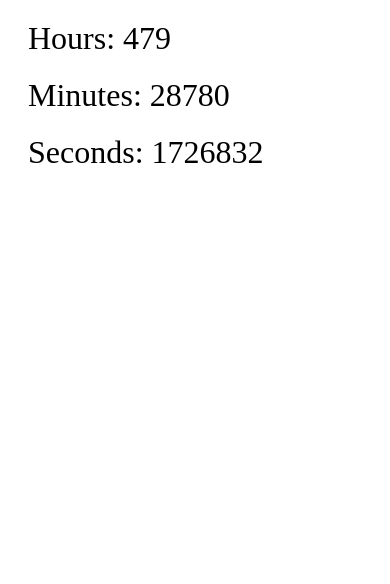
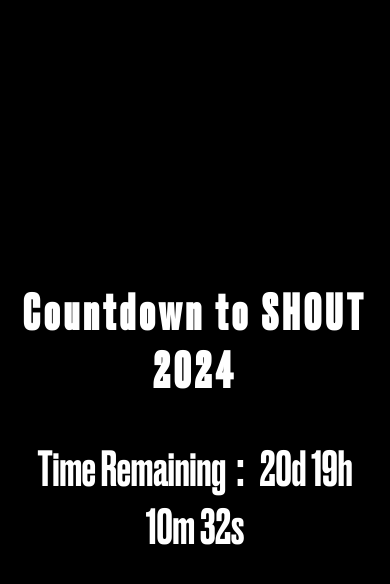
Before and after one commit to hazza-j/shout-timers, a plain HTML site: page index.html in a window 390 px wide. Drawn offline with Linux system fonts and the light colour scheme.

Commit message:
added fonts, adjusted styling

```diff
--- a/index.html
+++ b/index.html
@@ -3,36 +3,84 @@
 <head>
     <meta charset="UTF-8">
     <meta name="viewport" content="width=device-width, initial-scale=1.0">
-    <title>Countdown Timers</title>
+    <title>Countdown Timer</title>
     <style>
+        @font-face {
+            font-family: 'Druk';
+            src: url('Druk-Medium-Trial.woff2') format('woff2'),
+                 url('Druk-Medium-Trial.woff') format('woff');
+            font-weight: normal;
+            font-style: normal;
+        }
         .timer {
             font-size: 2em;
             margin: 20px;
         }
+        body {
+            background-color: black;
+            color: white;
+            font-size: 36pt;
+            font-family: 'Druk', 'Courier New', Courier, monospace;
+            text-align: center;
+            display: flex;
+            justify-content: center;
+            align-items: center;
+            height: 100vh;
+            margin: 0;
+            flex-direction: column;
+        }
+        h1 {
+            margin: 20px;
+            font-size: 96pt;
+            letter-spacing: 5px; /* Added property */
+        }
+        @media (max-width: 1200px) {
+            h1 {
+                font-size: 72pt;
+            }
+            .timer {
+                font-size: 1.5em;
+            }
+        }
+        @media (max-width: 800px) {
+            h1 {
+                font-size: 48pt;
+            }
+            .timer {
+                font-size: 1.2em;
+            }
+        }
+        @media (max-width: 500px) {
+            h1 {
+                font-size: 36pt;
+            }
+            .timer {
+                font-size: 1em;
+            }
+        }
     </style>
 </head>
 <body>
-    <div class="timer" id="hours-timer">Hours: </div>
-    <div class="timer" id="minutes-timer">Minutes: </div>
-    <div class="timer" id="seconds-timer">Seconds: </div>
+    <h1>Countdown to SHOUT 2024</h1>
+    <div class="timer" id="countdown-timer">Time Remaining: </div>
 
     <script>
-        function updateTimers() {
-            const targetDate = new Date('October 2, 2024 00:00:00').getTime();
+        function updateTimer() {
+            const targetDate = new Date('October 2, 2024 19:30:00').getTime();
             const now = new Date().getTime();
             const distance = targetDate - now;
 
-            const hours = Math.floor(distance / (1000 * 60 * 60));
-            const minutes = Math.floor(distance / (1000 * 60));
-            const seconds = Math.floor(distance / 1000);
+            const days = Math.floor(distance / (1000 * 60 * 60 * 24));
+            const hours = Math.floor((distance % (1000 * 60 * 60 * 24)) / (1000 * 60 * 60));
+            const minutes = Math.floor((distance % (1000 * 60 * 60)) / (1000 * 60));
+            const seconds = Math.floor((distance % (1000 * 60)) / 1000);
 
-            document.getElementById('hours-timer').innerText = `Hours: ${hours}`;
-            document.getElementById('minutes-timer').innerText = `Minutes: ${minutes}`;
-            document.getElementById('seconds-timer').innerText = `Seconds: ${seconds}`;
+            document.getElementById('countdown-timer').innerText =
+                `Time Remaining: ${days}d ${hours}h ${minutes}m ${seconds}s`;
         }
 
-        setInterval(updateTimers, 1000);
-        updateTimers(); // Initial call to display timers immediately
+        setInterval(updateTimer, 1000);
+        updateTimer(); // Initial call to display timer immediately
     </script>
 </body>
 </html>
```
Also changed, not shown: Druk-Medium-Trial.woff (added), Druk-Medium-Trial.woff2 (added).
